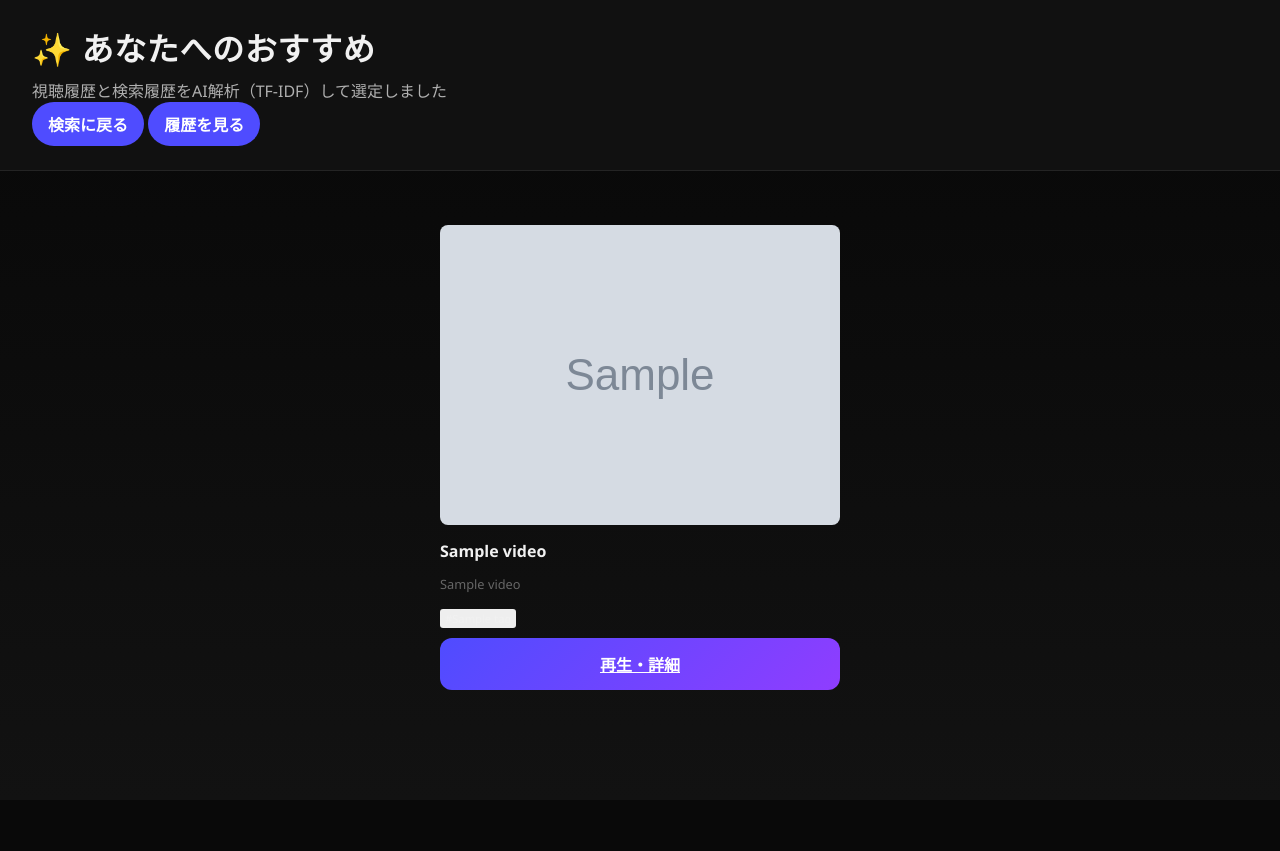
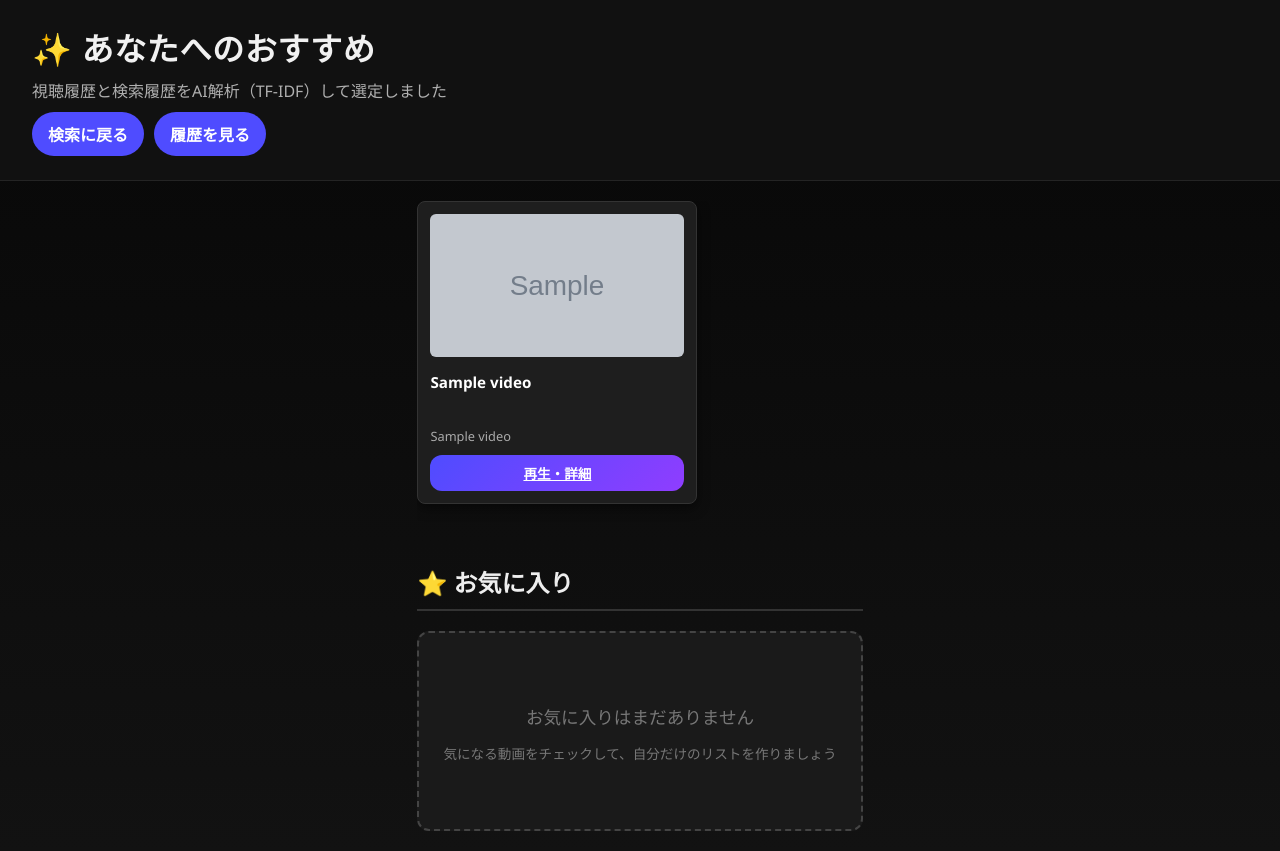
Before and after one commit to rezi7mn/youtube_search, a Django app: template Youtube_search_django/youtube_project/youtube_app/templates/youtube_app/recommendations.html in a window 1280 px wide. Before the commit the page ends 690 px from the top, so only its background shows below. Run offline with Django 5.2, Linux system fonts and the light colour scheme; the template is opened without the code that fills it: most values are stand-ins (such as "Sample title", 1, 10 or a date in 2020); grey boxes marked "Sample" are stand-in pictures.

Commit message:
おすすめ動画の表示レイアウトを横1列に変更。 お気に入り動画ヘッダー追加。

```diff
--- a/Youtube_search_django/youtube_project/youtube_app/templates/youtube_app/recommendations.html
+++ b/Youtube_search_django/youtube_project/youtube_app/templates/youtube_app/recommendations.html
@@ -5,36 +5,95 @@
     <meta charset="UTF-8">
     <title>あなたへのおすすめ - YouTube検索アプリ</title>
     <link rel="stylesheet" href="{% static 'youtube_app/style.css' %}">
+    <style>
+        /* 横一列に並べるためのスタイル */
+        .horizontal-scroll {
+            display: flex;
+            gap: 20px;
+            overflow-x: auto;
+            padding-bottom: 20px;
+            scrollbar-width: thin;
+        }
+        .recommend-item {
+            flex: 0 0 280px; /* 横幅を固定して横並びに */
+            background: #1e1e1e; /* 背景色をダークグレーに変更 */
+            color: #f1f1f1;      /* 文字色を明るい白系に変更 */
+            padding: 12px;
+            border-radius: 8px;
+            box-shadow: 0 4px 12px rgba(0,0,0,0.5);
+            border: 1px solid #333; /* 境界線をうっすら追加 */
+        }
+        .recommend-item img {
+            width: 100%;
+            border-radius: 6px;
+            aspect-ratio: 16 / 9;
+            object-fit: cover;
+            opacity: 0.9; /* 少しだけ明るさを抑える */
+        }
+        .recommend-item h3 {
+            font-size: 0.95em;
+            margin: 10px 0;
+            height: 2.8em;
+            overflow: hidden;
+            display: -webkit-box;
+            -webkit-line-clamp: 2;
+            -webkit-box-orient: vertical;
+            color: #ffffff; /* タイトルを純白にして視認性アップ */
+            line-height: 1.4;
+        }
+        .section-title {
+            margin: 40px 0 20px 0;
+            padding-bottom: 10px;
+            border-bottom: 2px solid #333;
+            display: flex;
+            align-items: center;
+            gap: 10px;
+            color: #eee; /* 見出しの色を調整 */
+        }
+    </style>
 </head>
 <body>
     <div class="page-shell">
         <header class="app-header">
+            <div>
                 <h1>✨ あなたへのおすすめ</h1>
                 <p>視聴履歴と検索履歴をAI解析（TF-IDF）して選定しました</p>
+            </div>
+            <div style="margin-top: 10px; display: flex; gap: 10px;">
                 <a href="{% url 'youtube_app:search' %}" class="select-button">検索に戻る</a>
                 <a href="{% url 'youtube_app:history' %}" class="select-button">履歴を見る</a>
+            </div>
         </header>
 
-        <main class="layout-grid" style="display: block; max-width: 1000px; margin: 20px auto;">
+        <main style="max-width: 1200px; margin: 0 auto; padding: 20px;">
+            <!-- おすすめ動画セクション（横一列） -->
+            <section>
                 {% if message %}
-                <div class="message info">{{ message }}</div>
+                    <div class="message info" style="background: #333; color: #eee; border: none;">{{ message }}</div>
                 {% endif %}
 
-            <div style="display: grid; grid-template-columns: repeat(auto-fill, minmax(300px, 1fr)); gap: 20px;">
+                <div class="horizontal-scroll">
                     {% for video in results %}
-                    <div class="panel-card" style="padding: 10px;">
-                        <img src="{{ video.thumbnail_url }}" style="width: 100%; border-radius: 8px;">
-                        <h3 style="font-size: 1em; margin: 10px 0;">{{ video.title }}</h3>
-                        <p style="color: #666; font-size: 0.8em;">{{ video.channel_title }}</p>
-                        <div style="margin-bottom: 10px;">
-                            {% for tag in video.tags|slice:":3" %}
-                                <span style="font-size: 0.7em; background: #eee; padding: 2px 5px; border-radius: 3px;">#{{ tag }}</span>
-                            {% endfor %}
-                        </div>
-                        <a href="{% url 'youtube_app:search' %}?query={{ video.title|urlencode }}&select={{ video.video_id }}" class="primary-button" style="text-align: center; display: block;">再生・詳細</a>
+                        <div class="recommend-item">
+                            <img src="{{ video.thumbnail_url }}" alt="{{ video.title }}">
+                            <h3>{{ video.title }}</h3>
+                            <p style="color: #aaa; font-size: 0.8em; margin-bottom: 10px;">{{ video.channel_title }}</p>
+                            <a href="{% url 'youtube_app:search' %}?query={{ video.title|urlencode }}&select={{ video.video_id }}" class="primary-button" style="text-align: center; display: block; font-size: 0.85em; padding: 8px; background-color: #cc0000;">再生・詳細</a>
                         </div>
                     {% endfor %}
                 </div>
+            </section>
+
+            <!-- お気に入りセクション -->
+            <section>
+                <h2 class="section-title">⭐ お気に入り</h2>
+                <div class="panel-card" style="min-height: 200px; display: flex; align-items: center; justify-content: center; background: #1a1a1a; border: 2px dashed #444; border-radius: 12px;">
+                    <div style="text-align: center; color: #777;">
+                        <p style="font-size: 1.1em; margin-bottom: 10px;">お気に入りはまだありません</p>
+                        <p style="font-size: 0.85em;">気になる動画をチェックして、自分だけのリストを作りましょう</p>
+                    </div>
+                </div>
+            </section>
         </main>
     </div>
 </body>
```
Also changed, not shown: Youtube_search_django/youtube_project/db.sqlite3. Lines whose indentation alone changed are shown as unchanged.
